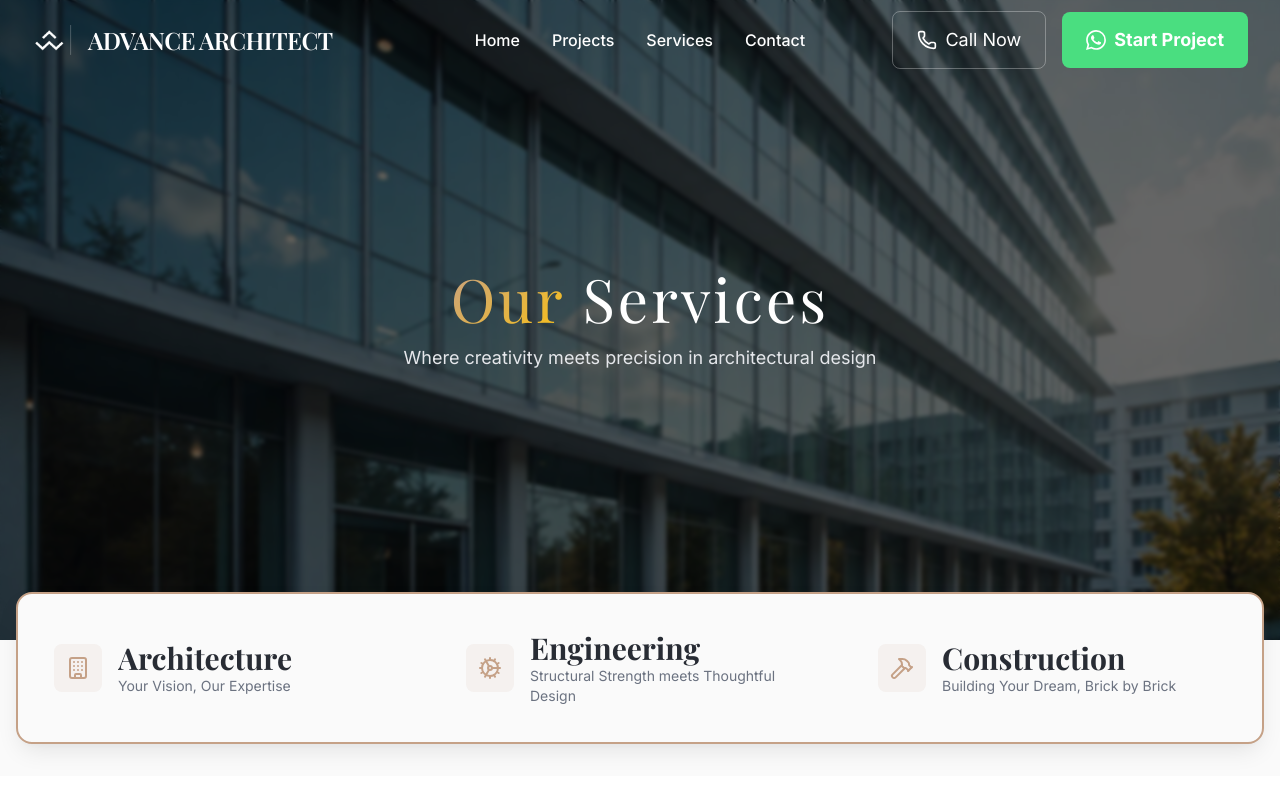
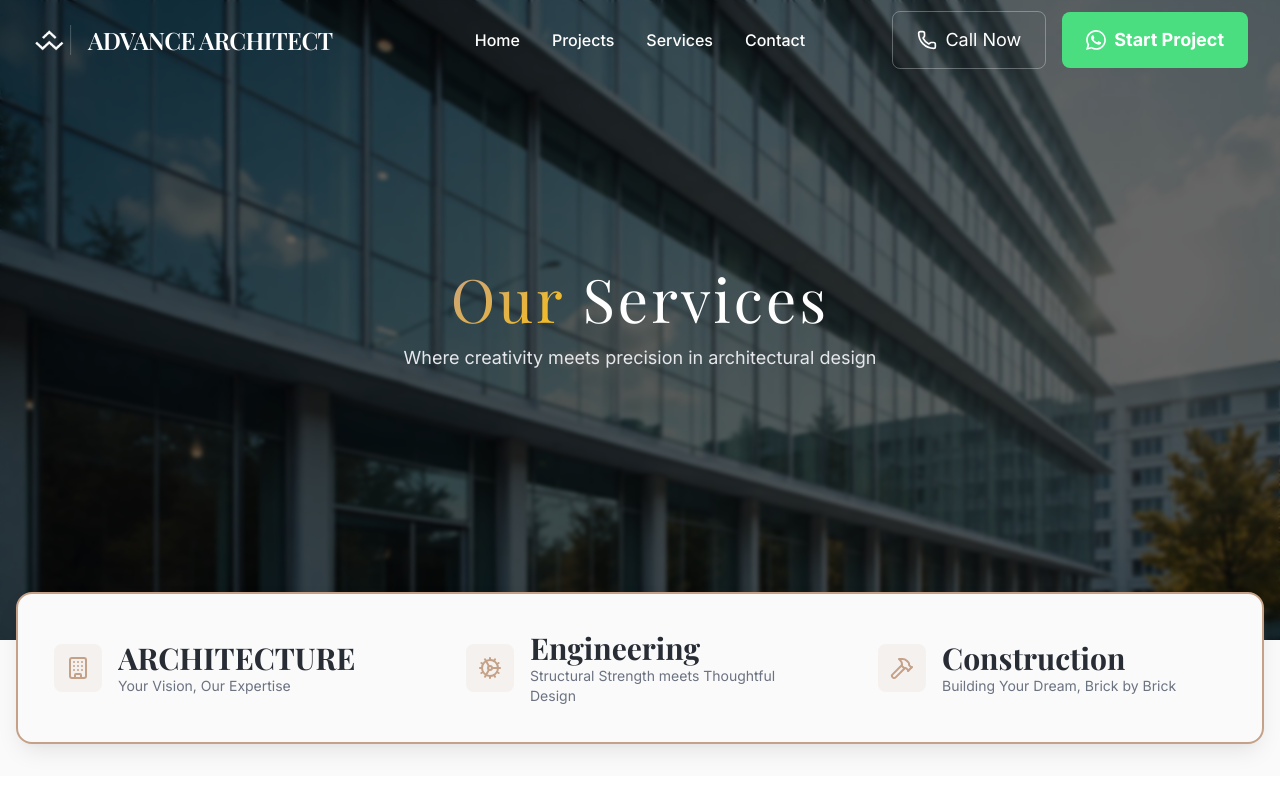
Before and after one commit to namit-x/NewLayout, a React (Vite) app: page /services in a window 1280 px wide. Shown: the top 800 px of the page. Built offline with nearby package versions, Linux system fonts and the light colour scheme.

Commit message:
doing bolder

```diff
--- a/src/pages/Services.tsx
+++ b/src/pages/Services.tsx
@@ -6,7 +6,7 @@ import bgImage from '/SHero.png'
 const servicesData = {
   "services": [
     {
-      "category": "Architecture",
+      "category": "ARCHITECTURE",
       "tagline": "Your Vision, Our Expertise",
       "icon": <Building className="w-16 h-16" />,
       "services_offered": [
```
